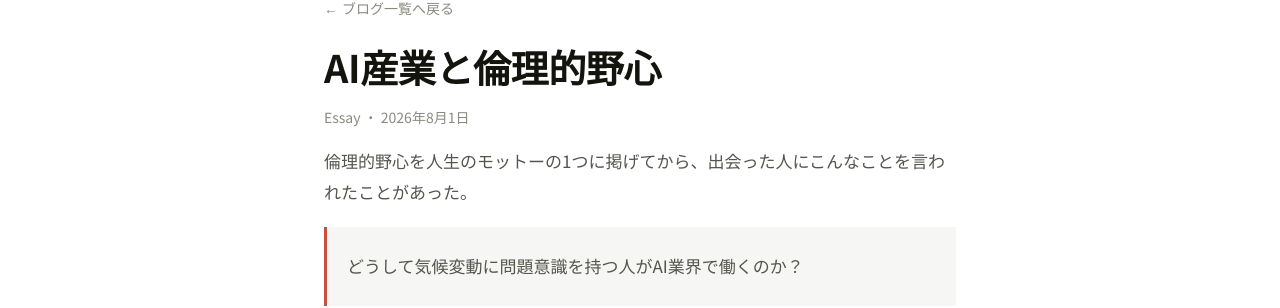
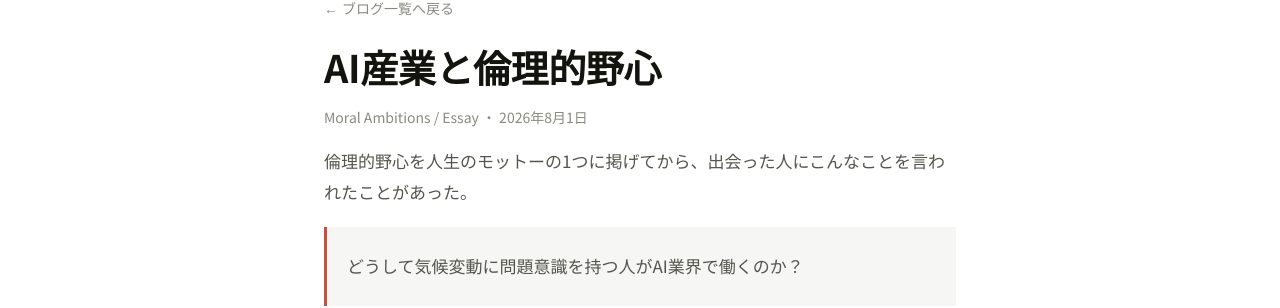
Before and after one commit to yutaro0518/website, a Jekyll site: the page built from blog/AI-IndustryandMoralAmbitions.md, in a window 1280 px wide and 900 px high. Shown: the part 226-534 px from the top of the window. Built offline with Jekyll 4.4.1, drawn with Linux system fonts in a browser that asks for light colours.

Commit message:
Change category to include 'Moral Ambitions'
Updated categories for the AI industry and moral ambitions essay.

```diff
--- a/blog/AI-IndustryandMoralAmbitions.md
+++ b/blog/AI-IndustryandMoralAmbitions.md
@@ -1,7 +1,7 @@
 ---
 title: "AI産業と倫理的野心"
 date: 2026-08-01
-category: "Essay"
+categories: [Moral Ambitions, Essay]
 ---
 倫理的野心を人生のモットーの1つに掲げてから、出会った人にこんなことを言われたことがあった。
 
```
